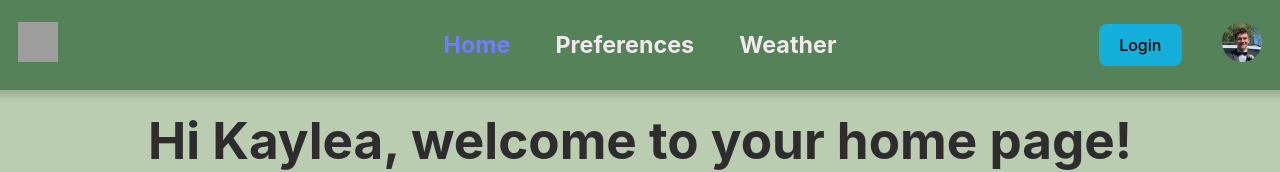
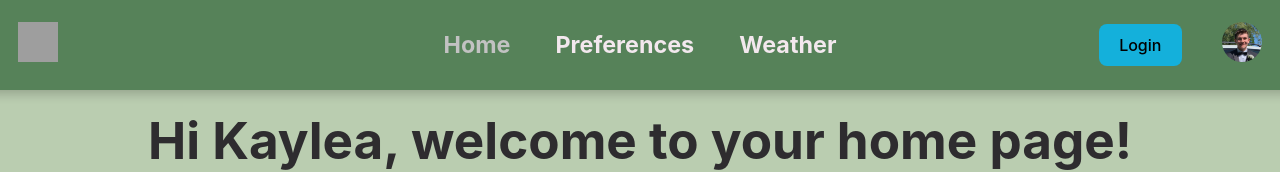
Before and after one commit to WVU-CS330-2024-08-Group02/ClimaCloset, a React (Vite) app: page /About in a window 1280 px wide. In both pictures the pointer is over the link 477 px from the left and 44 px from the top of the page. Shown: the top 172 px of the page. Built offline with nearby package versions, Linux system fonts and the light colour scheme; grey boxes are pictures that could not be loaded.

Commit message:
Added comments to code and cleaned up file

```diff
--- a/src/components/Navbar.css
+++ b/src/components/Navbar.css
@@ -15,16 +15,19 @@
     box-shadow: 0px 4px 10px rgba(0, 0, 0, 0.2); /* Soft shadow for fade */
     z-index: 100000;
 }
+
 /* Middle portion on navbar, houses names of pages */
 .navbar-middle {
     justify-content: center;
     position: center;
 }
+
 /* Left side of navbar, houses the logo */
 .navbar-left {
     position: absolute;
     left: 3vw;
 }
+
 /* Right side of navbar, houses login button and profile image */
 .navbar-right {
     position: absolute;
@@ -32,6 +35,7 @@
     display: flex;
     align-items: center;
 }
+
 /* Button for page selection */
 .nav-button {
     padding-left: 0.75em;
@@ -41,17 +45,26 @@
     font-size: 17.5pt;
     font-weight: 700;
 }
+.nav-button:hover {
+    color: #c2c2c2;
+}
+.nav-button:active {
+    color: #9b9b9b;
+}
+
 /* Login button */
 .login-button {
     background-color: var(--action-color);
     color: black;
     margin-right: 40px;
 }
+
 /* Button style for logo image */
 .image-button {
     width: 40px;
     height: 40px;
 }
+
 /* Button style for profile button */
 .profile-button {
     width: 40px;
```
